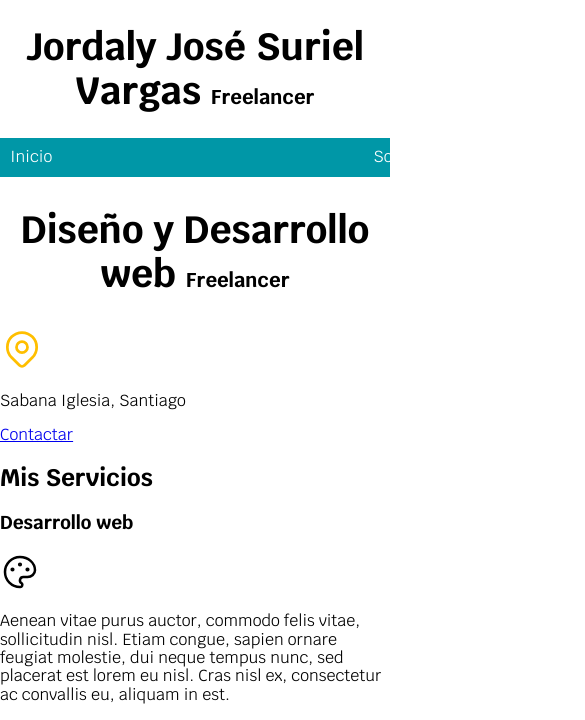
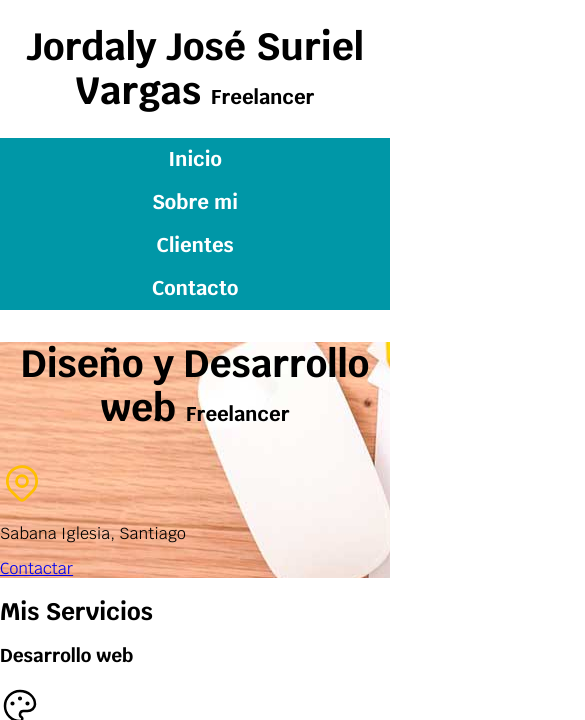
Before and after one commit to jordaly/Freelancer_website, a plain HTML site: page index.html in a window 390 px wide. Shown: the top 720 px of the page, 585 px wide, since content can reach past the window. Drawn offline with Linux system fonts and the light colour scheme.

Commit message:
media querys y diseño adaptable con css

```diff
--- a/css/styles.css
+++ b/css/styles.css
@@ -28,19 +28,43 @@ body{
 }
 
 .navegacion-principal {
-    padding: 1rem;
     display: flex;
+    flex-direction: column;
     justify-content: space-between;
+    align-items: center;
 }
+@media (min-width: 480px){
+    .navegacion-principal {
+        flex-direction: row;
+    }
+}
+
 .navegacion-principal a{
     color: var(--blanco);
     text-decoration: none;
+    font-size: 2rem;
+    font-weight: 700;
+    padding: 1rem;
+
 }
 
+.navegacion-principal a:hover {
+    background-color: var(--primario);
+    color: var(--oscuro);
+}
+
+
 .contenedor {
-    width: 120rem;
+    max-width: 120rem;
     margin: 0 auto;
 }
+
+
 .nav-bg {
     background-color: var(--secundario);
 }
+
+
+.hero{
+    background-image: url(/img/hero.jpg);
+}
--- a/index.html
+++ b/index.html
@@ -38,7 +38,8 @@
         </nav>
     </div>
 
-    <section>
+    <section class="hero">
+        <div class="contenido-hero">
             <h2 class="titulo">Diseño y Desarrollo web <span>Freelancer</span></h2>
 
             <svg xmlns="http://www.w3.org/2000/svg" class="icon icon-tabler icon-tabler-map-pin" width="44" height="44"
@@ -53,6 +54,8 @@
 
 
             <a href="#">Contactar</a>
+        </div>
+
     </section>
 
     <main>
```
Also changed, not shown: img/hero.jpg (renamed from hero.jpg). Lines whose indentation alone changed are shown as unchanged.
